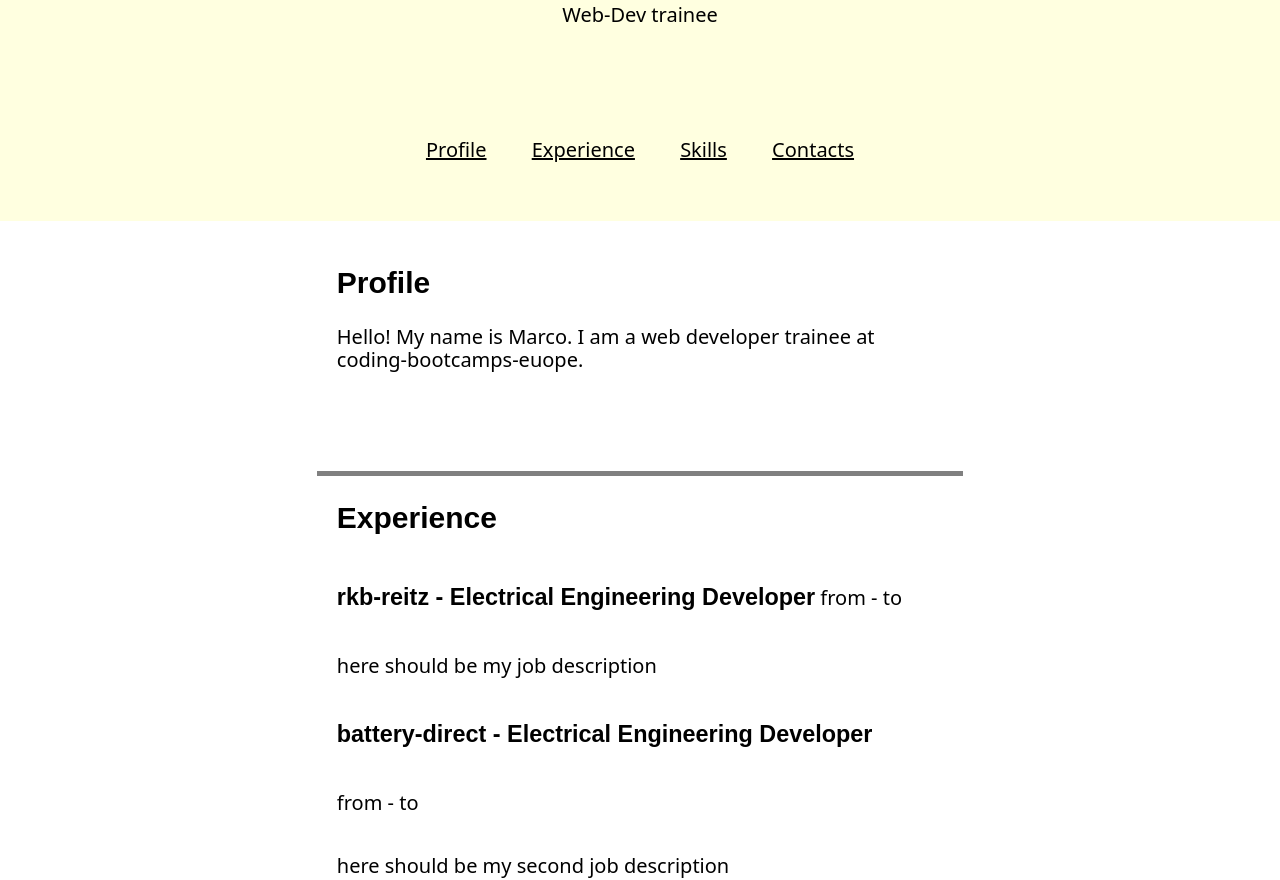
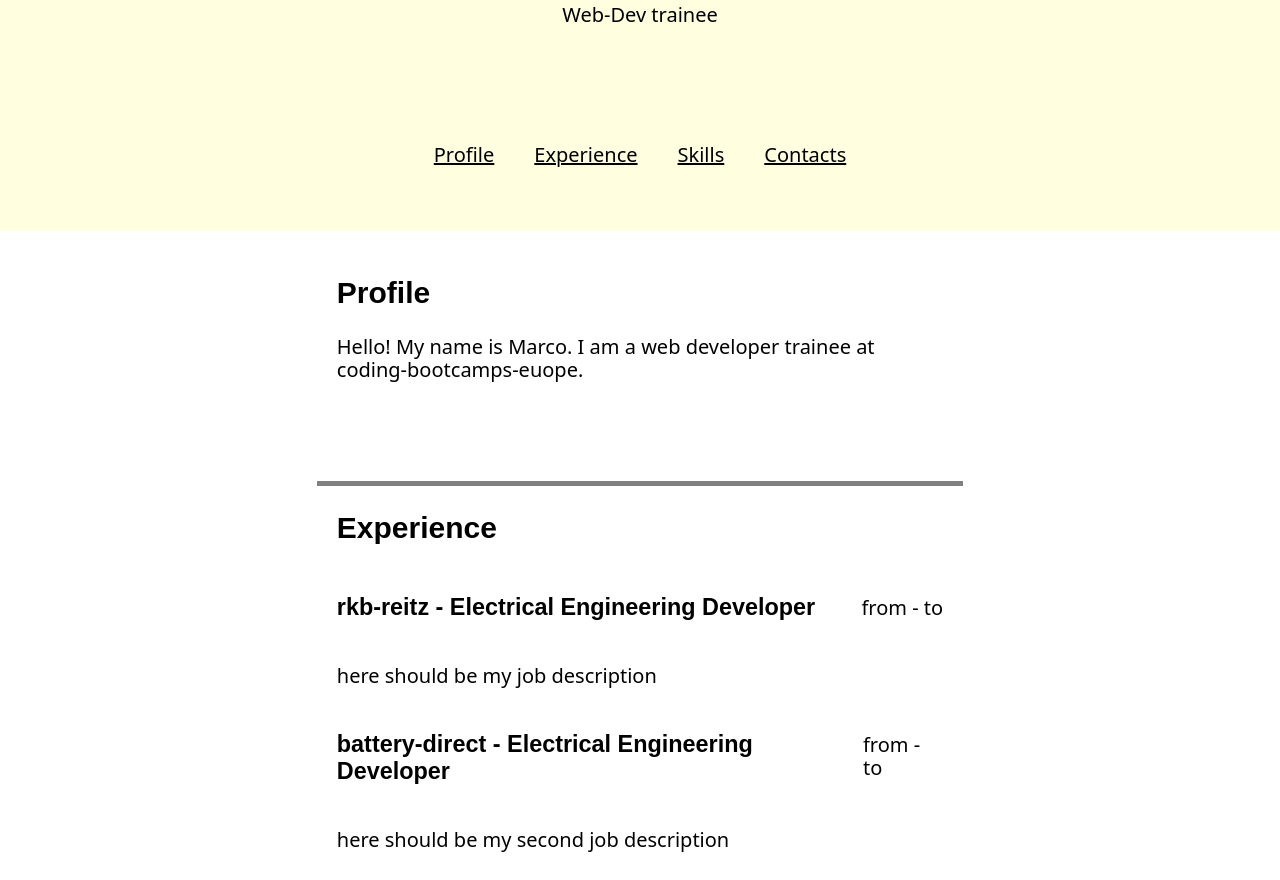
Before and after one commit to MM90Cobra/my-CV, a plain HTML site: page index.html in a window 1280 px wide. Shown: the part 309-1189 px from the top of the page. Drawn offline with nearby package versions, Linux system fonts and the light colour scheme.

Commit message:
added Flexboxes to jobtitels, timespans and the navigation bar

```diff
--- a/index.html
+++ b/index.html
@@ -39,7 +39,7 @@
         <article id="experience">
             <h2 class="article-heading">Experience</h2>
             <section>
-                <header>
+                <header class="experience-header">
                     <h3 class="experience-heading">rkb-reitz - Electrical Engineering Developer</h3>
                     <p class="experience-subheading">from - to</p>
                 </header>
@@ -48,7 +48,7 @@
                 </p>
             </section>
             <section>
-                <header>
+                <header class="experience-header">
                     <h3 class="experience-heading">battery-direct - Electrical Engineering Developer</h3>
                     <p class="experience-subheading">from - to</p>
                 </header>
--- a/style.css
+++ b/style.css
@@ -92,6 +92,19 @@ body {
   }
 }
 
+.navigation {
+  display: flex;
+  flex-direction: column;
+  align-items: center;
+}
+
+@media screen and (min-width: 768px) {
+  .navigation {
+    flex-direction: row;
+    justify-content: center;
+  }
+}
+
 .nav-link {
   padding: 0.25rem 0.5rem;
   color: black;
@@ -107,8 +120,10 @@ body {
   background-color: grey;
 }
 
-.nav-link + .nav-link {
-  margin-left: 1rem;
+@media screen and (min-width: 768px) {
+  .nav-link + .nav-link {
+    margin-left: 1rem;
+  }
 }
 
 .main {
@@ -140,13 +155,20 @@ body {
 }
 
 .experience-heading {
-  display: inline-block;
+  display: flex;
+  flex-direction: column;
 }
 
 .articel-heading {
   position: relative;
   left: -1rem;
 }
-.experience-subheading {
-  display: inline-block;
+
+@media screen and (min-width: 768px) {
+  .experience-header {
+    display: flex;
+    flex-direction: row;
+    align-items: baseline;
+    justify-content: space-between;
+  }
 }
```
